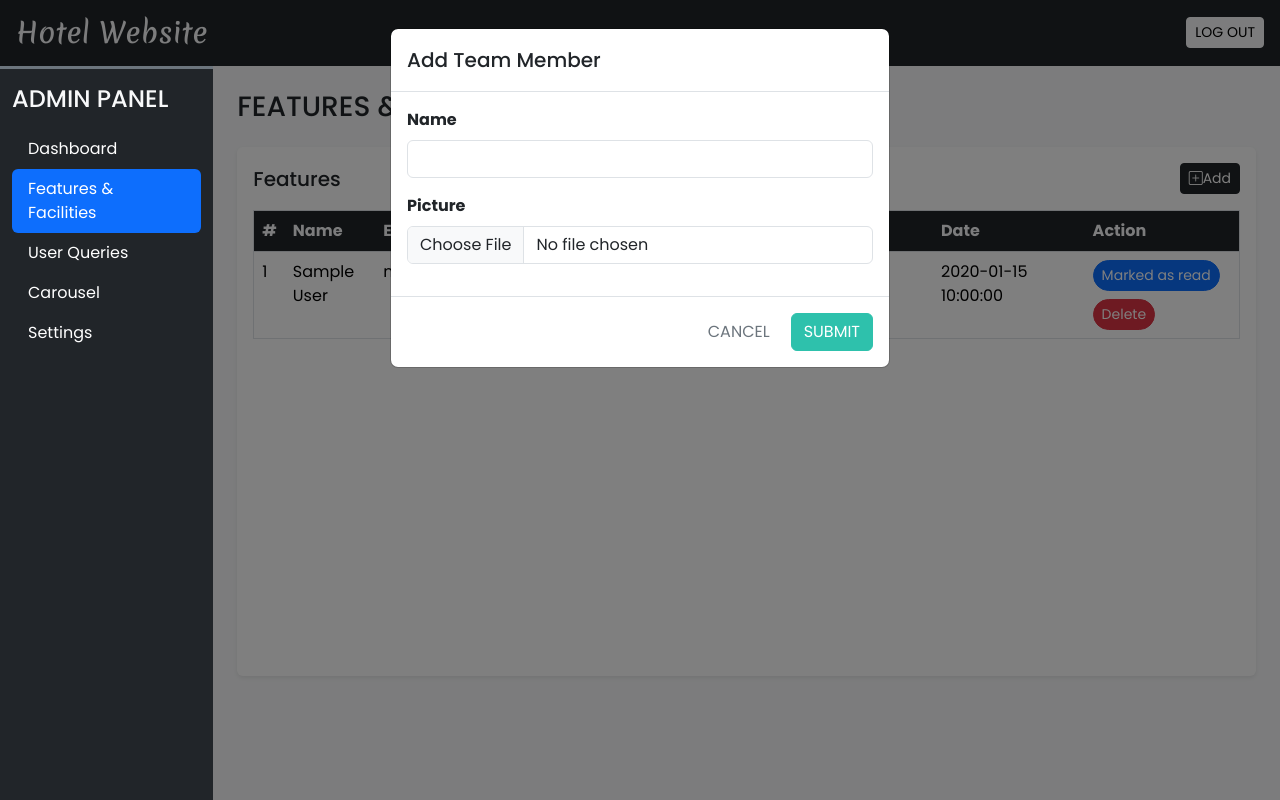
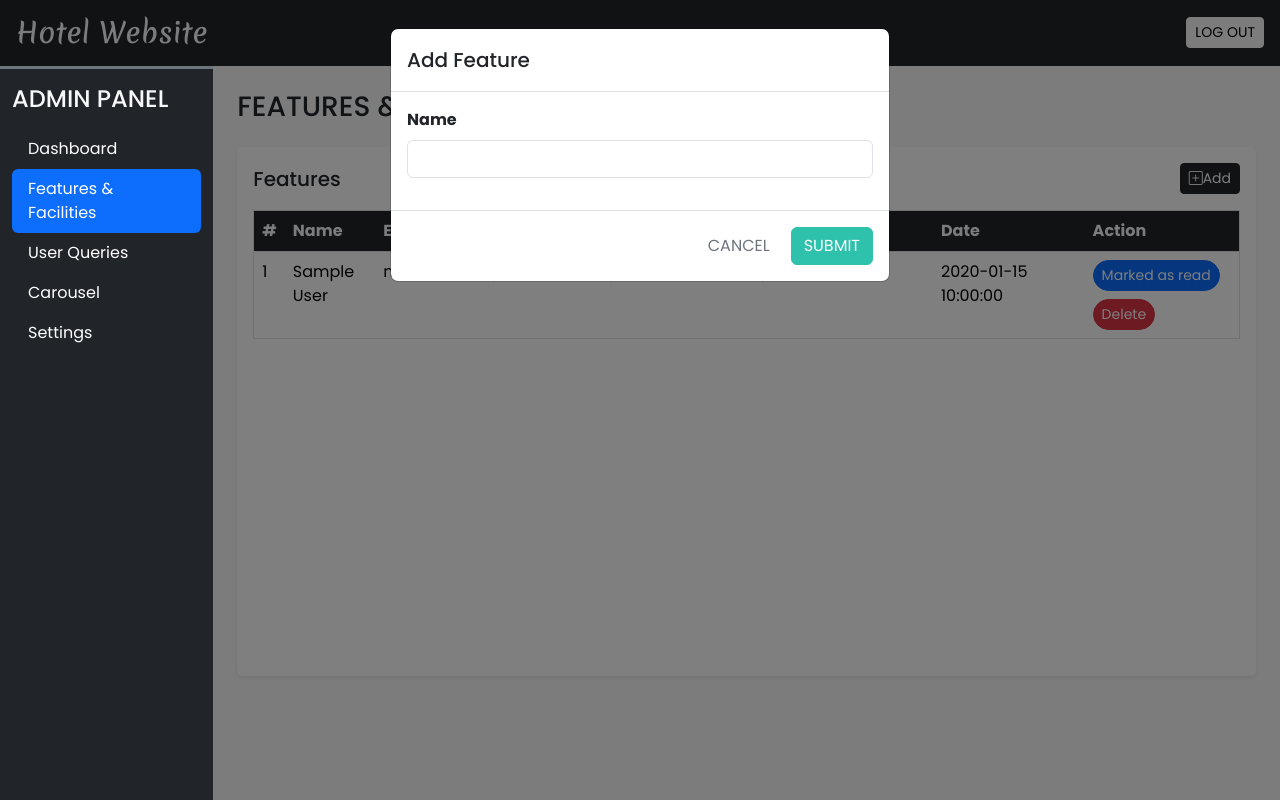
Before and after one commit to Code2With-Pratik/minor-project-Hotel-Website, a PHP site: page /hotelwebsite/admin/features_facilities.php in a window 1280 px wide, after a click on "Add". Run offline with PHP 8.4, Linux system fonts and the light colour scheme; the visitor is signed in with stand-in values (Sample User, id 1); tables that the repository leaves empty or names only in its code hold one stand-in row (values such as "Sample post").

Commit message:
buttton type chanced to reset and form id created as feature_s_form

```diff
--- a/admin/features_facilities.php
+++ b/admin/features_facilities.php
@@ -139,29 +139,23 @@
     </div>
 </div>
 
-                               <!-- features  Modal -->
+                 <!-- features  Modal -->
 
 <div class="modal fade" id="feature-s" data-bs-backdrop="static" data-bs-keyboard="true" tabindex="-1" aria-labelledby="staticBackdropLabel" aria-hidden="true">
   <div class="modal-dialog">
-    <form id="team_s_form">
+    <form id="feature_s_form">
       <div class="modal-content">
         <div class="modal-header">
-          <h5 class="modal-title">Add Team Member</h5>
+          <h5 class="modal-title">Add Feature</h5>
         </div>
         <div class="modal-body">
-
           <div class="mb-3 ">
-          <label class="form-label fw-bold">Name</label>
-          <input type="text" name="member_name" id="member_name_inp" class="form-control shadow-none" required >
-        </div>
-        <div class="mb-3">
-          <label class="form-label fw-bold">Picture</label>
-          <input type="file" name="member_picture" id="member_picture_inp" accept=".jpg, .png, .webp, .jpeg" class="form-control shadow-none" required >
+            <label class="form-label fw-bold">Name</label>
+            <input type="text" name="feature_name" class="form-control shadow-none" required >
           </div>
-
         </div>
         <div class="modal-footer">
-          <button type="button" onclick="member_name.value='' ,member_picture.value=''" class="btn text-secondary shadow-none" data-bs-dismiss="modal" >CANCEL</button>
+          <button type="reset" class="btn text-secondary shadow-none" data-bs-dismiss="modal" >CANCEL</button>
           <button type="submit" class="btn custom-bg text-white shadow-none">SUBMIT</button>
         </div>
       </div>
```
